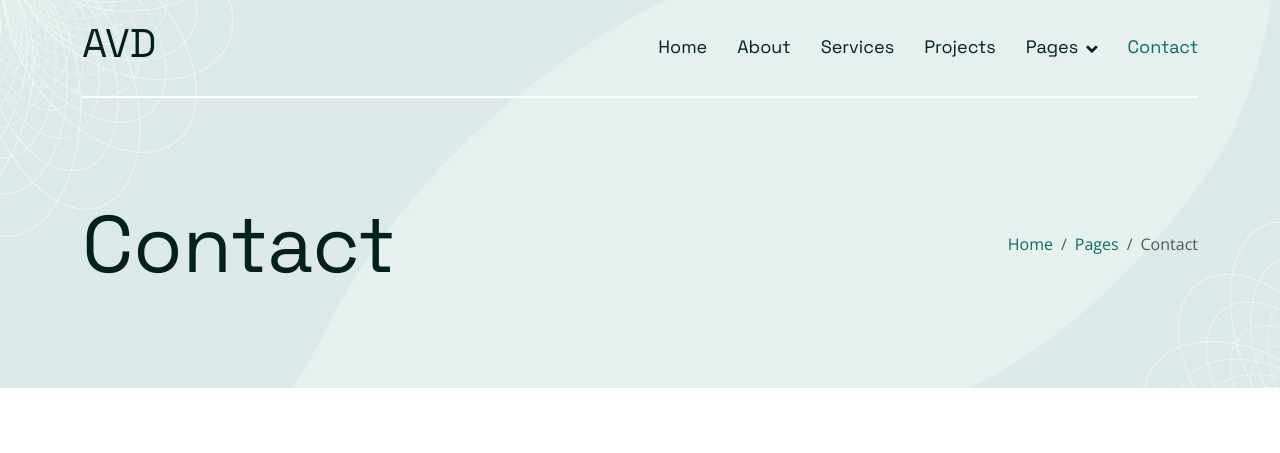
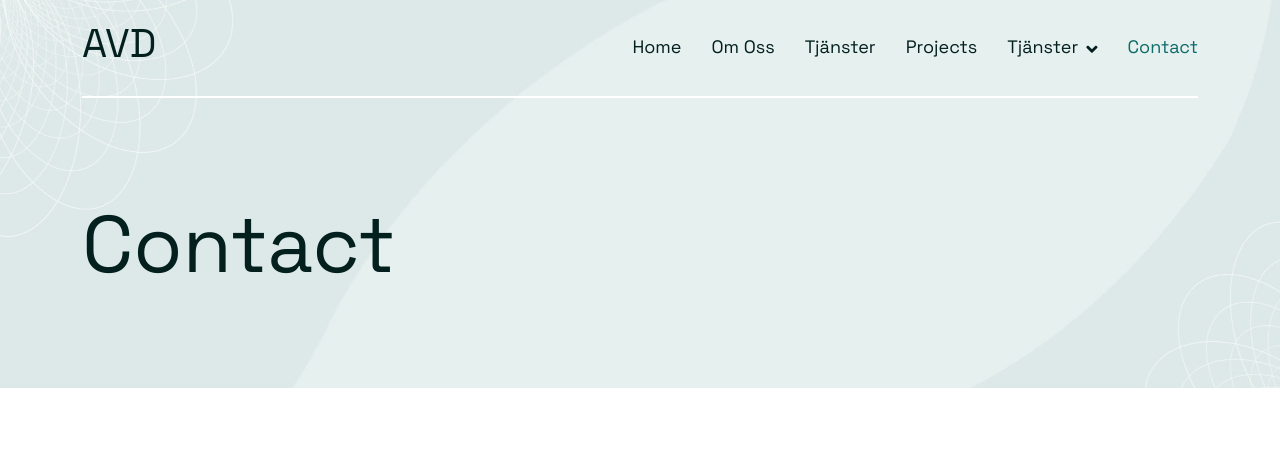
Before and after one commit to ItsAnass/alvatten, a Django app: page /contact/ in a window 1280 px wide. Shown: the top 453 px of the page. Run offline with Django 5.2, Linux system fonts and the light colour scheme; some libraries are stand-ins or nearby versions.

Commit message:
Refactor navigation links and update text for Swedish localization

```diff
--- a/alvattenapp/templates/contact.html
+++ b/alvattenapp/templates/contact.html
@@ -14,15 +14,6 @@
             <div class="row g-3 align-items-center">
                 <div class="col-lg-6 text-center text-lg-start">
                     <h1 class="display-1 mb-0 animated slideInLeft">Contact</h1>
-                </div>
-                <div class="col-lg-6 animated slideInRight">
-                    <nav aria-label="breadcrumb">
-                        <ol class="breadcrumb justify-content-center justify-content-lg-end mb-0">
-                            <li class="breadcrumb-item"><a class="text-primary" href="#">Home</a></li>
-                            <li class="breadcrumb-item"><a class="text-primary" href="#">Pages</a></li>
-                            <li class="breadcrumb-item text-secondary active" aria-current="page">Contact</li>
-                        </ol>
-                    </nav>
                 </div>
             </div>
         </div>
--- a/templates/base.html
+++ b/templates/base.html
@@ -62,15 +62,17 @@
                     <div class="navbar-nav ms-auto">
 
                         <a href="{% url 'home' %}" class="nav-item nav-link{% if request.path == '/' %} active{% endif %}">Home</a>
-                        <a href="{% url 'about' %}" class="nav-item nav-link{% if request.path == '/about/' %} active{% endif %}">About</a>
-                        <a href="{% url 'services' %}" class="nav-item nav-link{% if request.path == '/services/' %} active{% endif %}">Services</a>
+                        <a href="{% url 'about' %}" class="nav-item nav-link{% if request.path == '/about/' %} active{% endif %}">Om Oss</a>
+                        <a href="{% url 'services' %}" class="nav-item nav-link{% if request.path == '/services/' %} active{% endif %}">Tjänster</a>
                         <a href="{% url 'projects' %}" class="nav-item nav-link{% if request.path == '/projects/' %} active{% endif %}">Projects</a>
                         <div class="nav-item dropdown">
-                                <a href="#" class="nav-link dropdown-toggle" data-bs-toggle="dropdown">Pages</a>
+                                <a href="#" class="nav-link dropdown-toggle" data-bs-toggle="dropdown">Tjänster</a>
                             <div class="dropdown-menu bg-light mt-2">
-                                <a href="{% url 'features' %}" class="dropdown-item">Features</a>
-                                <a href="{% url 'team' %}" class="dropdown-item">Our Team</a>
-                                <a href="{% url 'testimonial' %}" class="dropdown-item">Reviews</a>
+                                <a href="{% url 'features' %}" class="dropdown-item">Pooler</a>
+                                <a href="{% url 'team' %}" class="dropdown-item">Spa</a>
+                                <a href="{% url 'testimonial' %}" class="dropdown-item">Vattenfall</a>
+                                <a href="#" class="dropdown-item">Dammar (Konstgjorda vattenmiljöer)</a>
+                                <a href="#" class="dropdown-item">Service & Underhåll</a>
                             </div>
                         </div>
                         <a href="{% url 'contact' %}" class="nav-item nav-link{% if request.path == '/contact/' %} active{% endif %}">Contact</a>
```
Also changed, not shown: alvattenapp/templates/about.html (+2 -9 lines), alvattenapp/templates/feature.html (+1 -9 lines), alvattenapp/templates/project.html (+0 -9 lines), alvattenapp/templates/service.html (+0 -9 lines).
